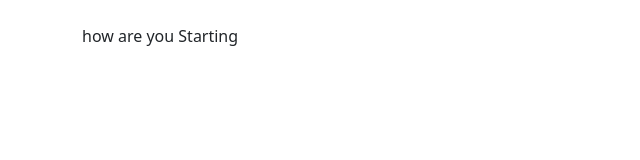
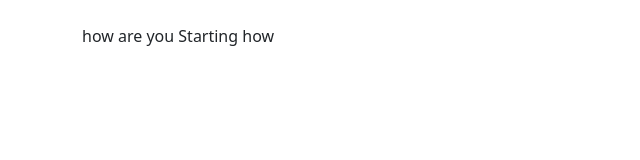
Before and after one commit to SagallaBrian/augsuluhi, a plain HTML site: page index.html in a window 1280 px wide. Shown: the full height of the page, 0-640 px from the left. Drawn offline with nearby package versions, Linux system fonts and the light colour scheme.

Commit message:
temp changes

```diff
--- a/index.html
+++ b/index.html
@@ -12,7 +12,7 @@
 <body>
   <div class="container-lg py-4">
     <div>how are you
-      Starting
+      Starting how
     </div>
   </div>
   <script src="https://cdn.jsdelivr.net/npm/bootstrap@5.2.0/dist/js/bootstrap.bundle.min.js"
```
